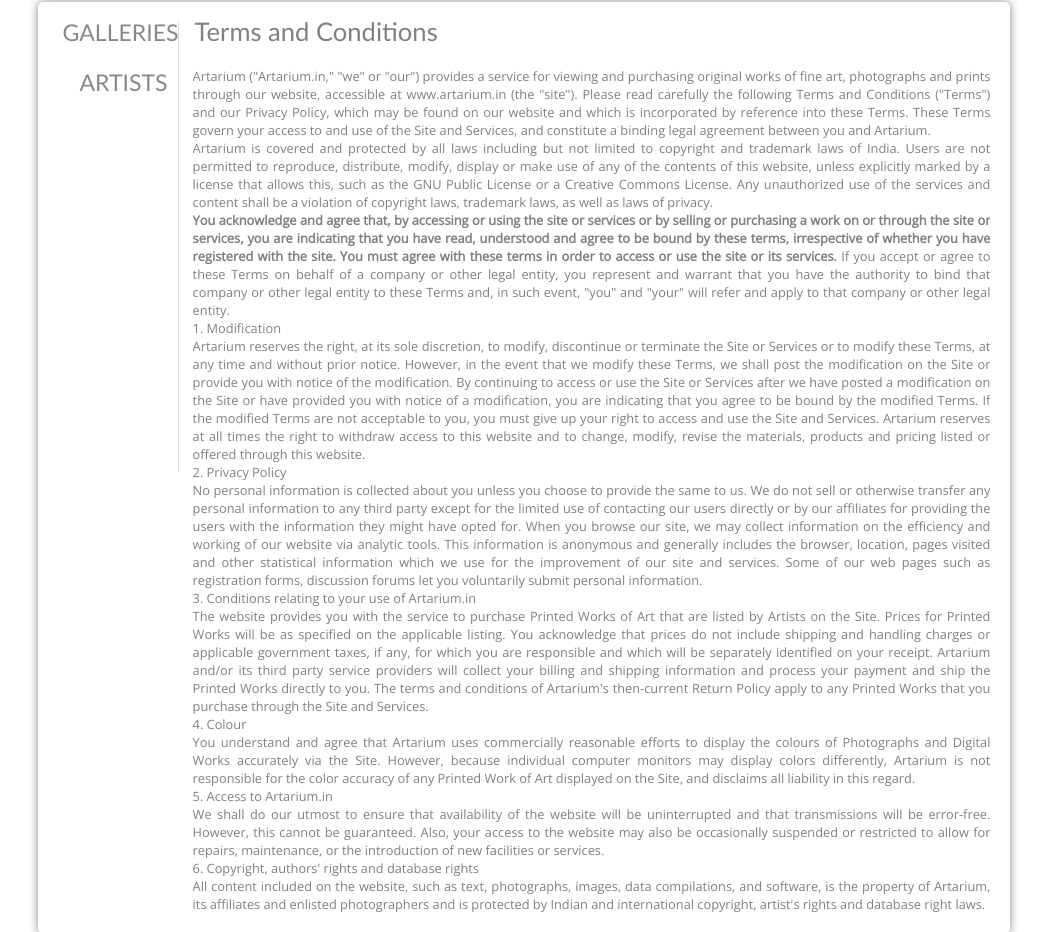
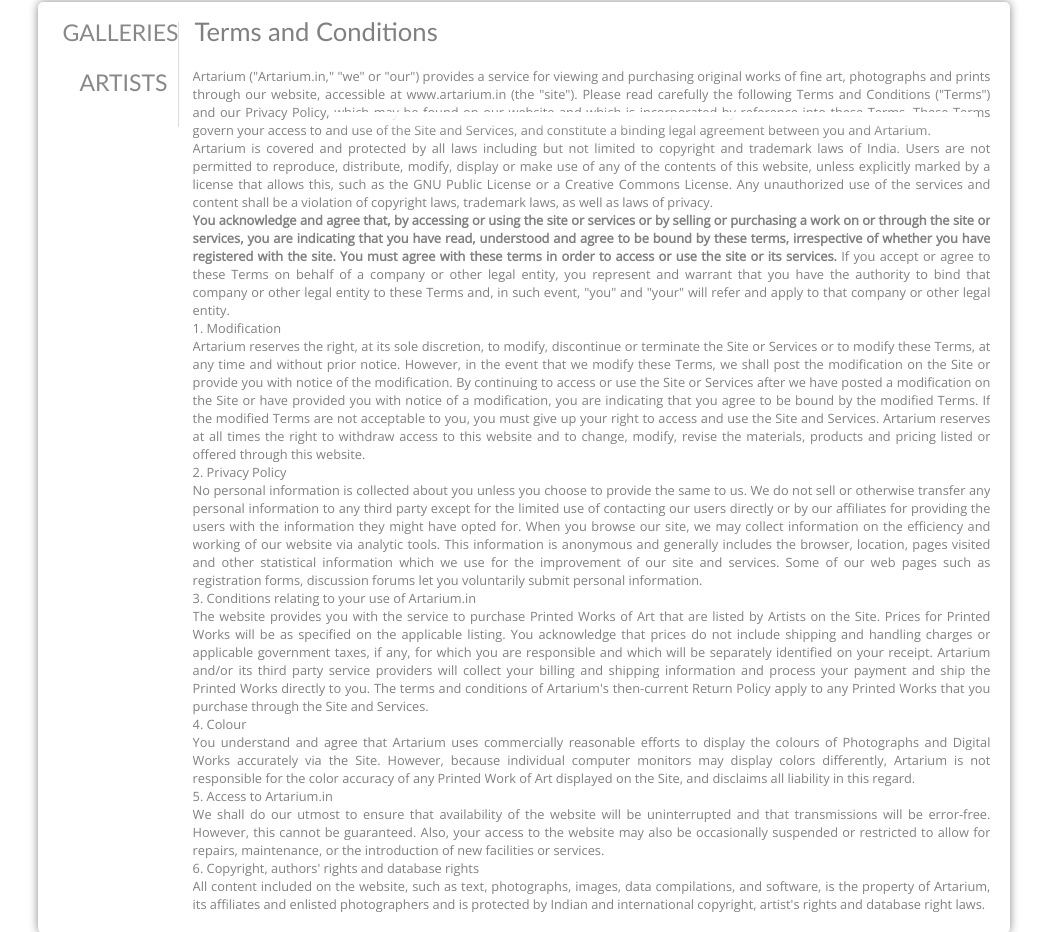
Before and after one commit to abhranildas/artarium, a Python web app: template templates/terms.html in a window 1280 px wide. Shown: the part 626-1558 px from the top of the page, without its empty margins (116-1163 px from the left). Run offline with Jinja, Linux system fonts and the light colour scheme; the template is opened without the code that fills it, so the values that code supplies are empty; some libraries are stand-ins or nearby versions; some web fonts are replaced.

Commit message:
Fixed bottom scrollbar and fadetop

```diff
--- a/static/default.css
+++ b/static/default.css
@@ -93,17 +93,19 @@
 
 #fadetop
 	{
-	width: 100%;
 	height:20px;
 	background: url('img/fadetop.png') repeat-x;
 	position:absolute;
-	margin-left:-36px;
-	visibility: hidden;
+	top: 55px;
+	left: 142px;
+	width: -moz-calc(100% - 155px);
+	width: -webkit-calc(100% - 155px);
+	width: calc(100% - 155px);
+	z-index:1;
 	}
 
 #fadebottom
 	{
-	width: 100%;
 	height:20px;
 	background: url('img/fadebottom.png') repeat-x;
 	position:absolute;
@@ -285,7 +287,6 @@
 	border-right: 1px solid #ddd;
 	text-align: right;
 	margin-bottom: 20px;
-	height:450px;
 	}
 
 #menu ul
--- a/static/gallery.css
+++ b/static/gallery.css
@@ -126,10 +126,12 @@
 	{
 	height:20px;
 	text-align: right;
-	margin-left:135px;
 	position: absolute;/*z-index cannot be used with static positioning */
 	bottom: 9px;
-	width: 100%;
+	left:135px;
+	width: -moz-calc(100% - 135px);
+    width: -webkit-calc(100% - 135px);
+    width: calc(100% - 135px);
 	z-index:2;/*for being on top of lightbox*/
 	}
 #gallery-footer-left
@@ -146,7 +148,7 @@
 #gallery-footer-right
 	{
 	padding-top:5px;
-	margin-right: 165px;
+	margin-right: 10px;
 	}
 
 #gallery-footer-right img
--- a/templates/base.html
+++ b/templates/base.html
@@ -70,7 +70,7 @@
 							<div id="menu">
 								<ul>
 									<li>
-										<a href="javascript:void(0)" onclick="togglemenu('gallery-menu')">Galleries</a>
+										<a onclick="togglemenu('gallery-menu')">Galleries</a>
 										<ul id='gallery-menu' style="{% block gallery_menu_display %}{% endblock %}">
 											{% for gallery in galleries %}
 											{% if gallery.this==True %}
@@ -82,7 +82,7 @@
 										</ul>
 									</li>
 									<li>
-										<a href="javascript:void(0)" onclick="togglemenu('artist-menu')">Artists</a>
+										<a onclick="togglemenu('artist-menu')">Artists</a>
 										<ul id='artist-menu' style="{% block artist_menu_display %}{% endblock %}">
 											{% for artist in artists %}
 											{% if artist.this==True %}
--- a/templates/gallery.html
+++ b/templates/gallery.html
@@ -119,8 +119,8 @@
 								<div id="gallery-main-name">{{ gallery_name }}</div>
 								<div id="gallery-main-artist"><a href="{{ artistkey }}">{{ artist_name }}</a></div>
 							</div>
+                            <div id="fadetop"></div>
 							<div id="currpage">
-								<div id="fadetop"></div>
                                 {% block gallery_mode %}
 								{% endblock gallery_mode %}
 								<div id="fadebottom"></div>
```
